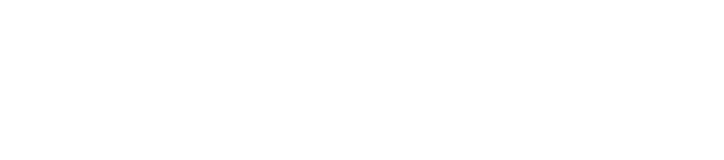
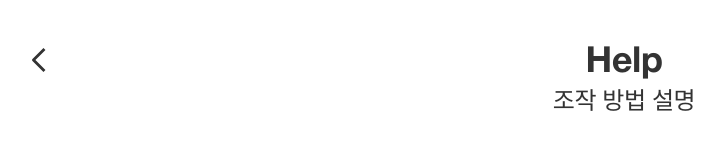
Before and after one commit to fnfn0901/HCI-EyeTrackPuzzle-Frontend, a plain HTML site: page Help.html in a window 1280 px wide. Shown: the whole page, without its empty margins (16-740 px from the left). Drawn offline with Linux system fonts and the light colour scheme.

Commit message:
feat: Help 페이지 추가 및 폰트 설정
- Help 페이지 HTML 구조 완성
- Back.svg 이미지를 사용한 뒤로가기 버튼 추가
- "Help" 제목 및 "조작 방법 설명" 부제목 추가
- 제목 및 부제목에 대한 스타일 적용
- 상대 경로를 사용하여 HelveticaNeueBold.otf 폰트 로드 설정
- CSS에서 불필요한 코드 정리 및 개선

```diff
--- a/Help.html
+++ b/Help.html
@@ -0,0 +1,18 @@
+<!DOCTYPE html>
+<html lang="ko">
+<head>
+    <meta charset="UTF-8">
+    <meta name="viewport" content="width=device-width, initial-scale=1.0">
+    <link rel="stylesheet" href="css/help.css">
+    <script src="js/help.js" defer></script>
+    <link rel="preload" href="fonts/HelveticaNeueBold.otf" as="font" type="font/otf" crossorigin="anonymous"> <!-- 폰트 로드 -->
+    <title>Help</title>
+</head>
+<body>
+    <div class="help-container">
+        <img src="images/Back.svg" alt="Back" class="back-button" onclick="goBack()">
+        <h1 class="help-title">Help</h1>
+        <p class="help-description">조작 방법 설명</p>
+    </div>
+</body>
+</html>
--- /dev/null
+++ b/css/help.css
@@ -0,0 +1,45 @@
+@font-face {
+    font-family: "Helvetica Neue Bold";
+    src: url("../fonts/HelveticaNeueBold.otf") format("opentype");
+}
+
+.help-container {
+    position: relative;
+}
+
+.back-button {
+    position: absolute;
+    top: 40px;
+    left: 40px;
+    height: 24px;
+    flex-shrink: 0;
+    cursor: pointer;
+}
+
+.help-title {
+    position: absolute;
+    top: 20px;
+    left: 50%;
+    transform: translateX(-50%);
+    color: #333;
+    text-align: center;
+    font-family: "Helvetica Neue Bold", sans-serif;
+    font-size: 36px;
+    font-weight: 700;
+    line-height: 22px;
+    letter-spacing: -0.41px;
+}
+
+.help-description {
+    position: absolute;
+    top: 60px;
+    left: 50%;
+    transform: translateX(-50%);
+    color: #333;
+    text-align: center;
+    font-family: "Helvetica Neue Bold", sans-serif;
+    font-size: 24px;
+    font-weight: 400;
+    line-height: 22px;
+    letter-spacing: -0.408px;
+}
--- a/css/style.css
+++ b/css/style.css
@@ -1,3 +1,8 @@
+@font-face {
+    font-family: "Helvetica Neue";
+    src: url("../fonts/HelveticaNeueRegular.otf") format("opentype");
+}
+
 body {
     margin: 0;
     height: 100vh;
--- /dev/null
+++ b/js/help.js
@@ -0,0 +1,4 @@
+// 뒤로가기 기능 구현
+function goBack() {
+    window.history.back(); // 이전 페이지로 이동
+}
```
Also changed, not shown: images/Back.svg (added).
